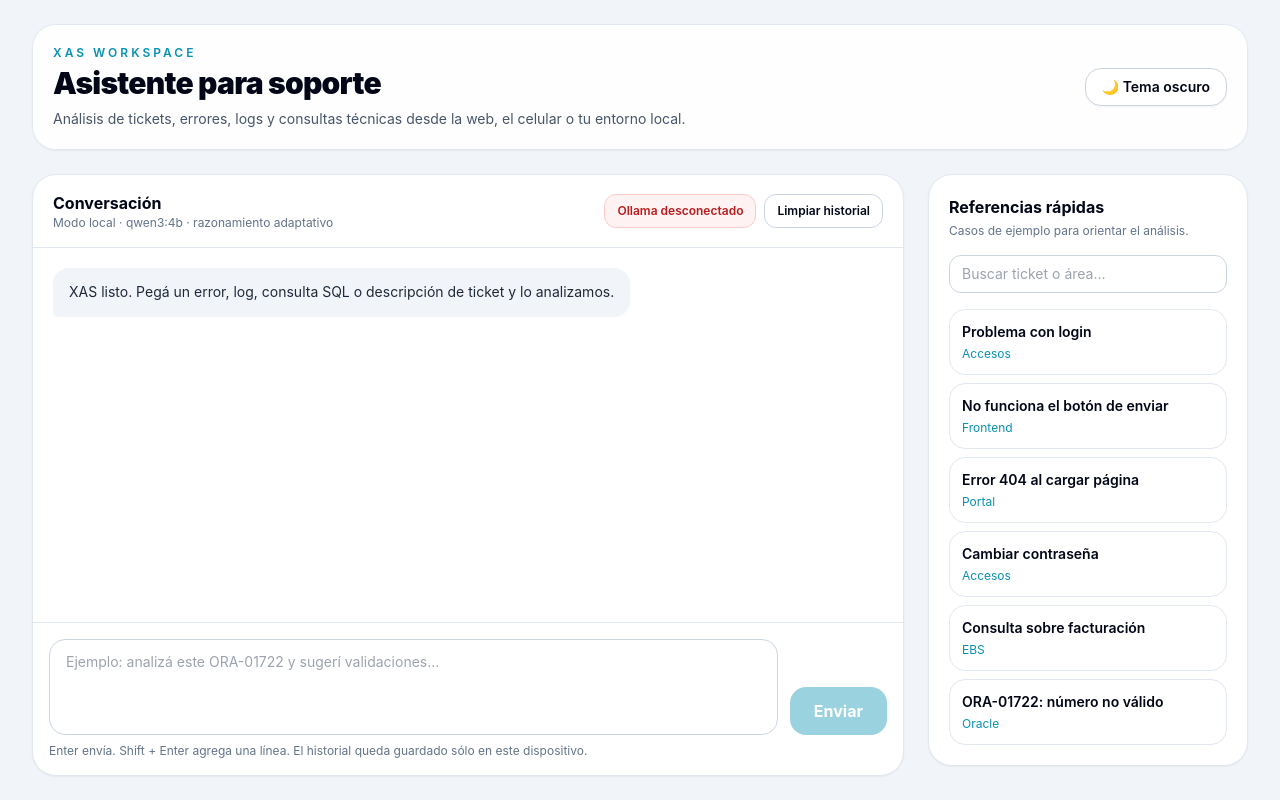
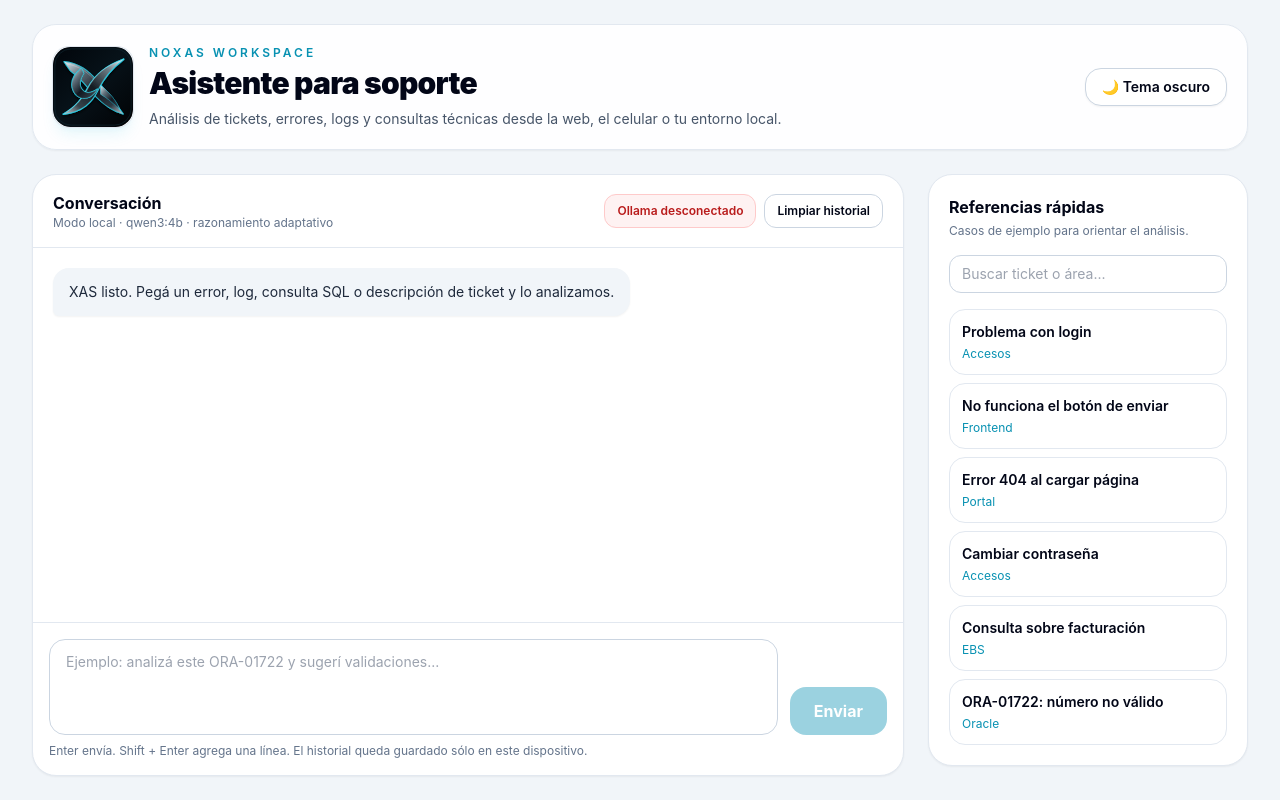
Before and after one commit to Facu199806/xas, a React (Vite) app: page / in a window 1280 px wide. Built offline with nearby package versions, Linux system fonts and the light colour scheme; no server answers.

Commit message:
Integra el logo de NOXAS en la interfaz

```diff
--- a/src/App.jsx
+++ b/src/App.jsx
@@ -21,13 +21,20 @@ export default function App() {
   return (
     <main className="min-h-screen bg-slate-100 text-slate-950 transition-colors duration-300 dark:bg-slate-950 dark:text-slate-100">
       <div className="mx-auto flex min-h-screen max-w-7xl flex-col gap-4 px-3 py-3 sm:gap-6 sm:px-4 sm:py-6 lg:px-8">
-        <header className="flex flex-col gap-4 rounded-3xl border border-slate-200 bg-white/90 p-4 shadow-sm backdrop-blur transition-colors duration-300 dark:border-slate-800 dark:bg-slate-900/90 sm:p-5 sm:flex-row sm:items-center sm:justify-between">
-          <div>
-            <p className="text-xs font-semibold uppercase tracking-[0.25em] text-cyan-600 dark:text-cyan-400">XAS workspace</p>
-            <h1 className="mt-1 text-2xl font-black tracking-tight sm:text-3xl">Asistente para soporte</h1>
-            <p className="mt-2 max-w-2xl text-sm text-slate-600 dark:text-slate-400">
-              Análisis de tickets, errores, logs y consultas técnicas desde la web, el celular o tu entorno local.
-            </p>
+        <header className="flex flex-col gap-4 rounded-3xl border border-slate-200 bg-white/90 p-4 shadow-sm backdrop-blur transition-colors duration-300 dark:border-slate-800 dark:bg-slate-900/90 sm:flex-row sm:items-center sm:justify-between sm:p-5">
+          <div className="flex min-w-0 items-center gap-4">
+            <img
+              src="/xas-icon.svg"
+              alt="Logo de NOXAS"
+              className="h-16 w-16 shrink-0 rounded-2xl shadow-lg shadow-cyan-500/10 ring-1 ring-slate-200 dark:ring-slate-700 sm:h-20 sm:w-20"
+            />
+            <div className="min-w-0">
+              <p className="text-xs font-semibold uppercase tracking-[0.25em] text-cyan-600 dark:text-cyan-400">NOXAS workspace</p>
+              <h1 className="mt-1 text-2xl font-black tracking-tight sm:text-3xl">Asistente para soporte</h1>
+              <p className="mt-2 max-w-2xl text-sm text-slate-600 dark:text-slate-400">
+                Análisis de tickets, errores, logs y consultas técnicas desde la web, el celular o tu entorno local.
+              </p>
+            </div>
           </div>
           <ToggleTheme darkMode={darkMode} toggle={() => setDarkMode((value) => !value)} />
         </header>
```
